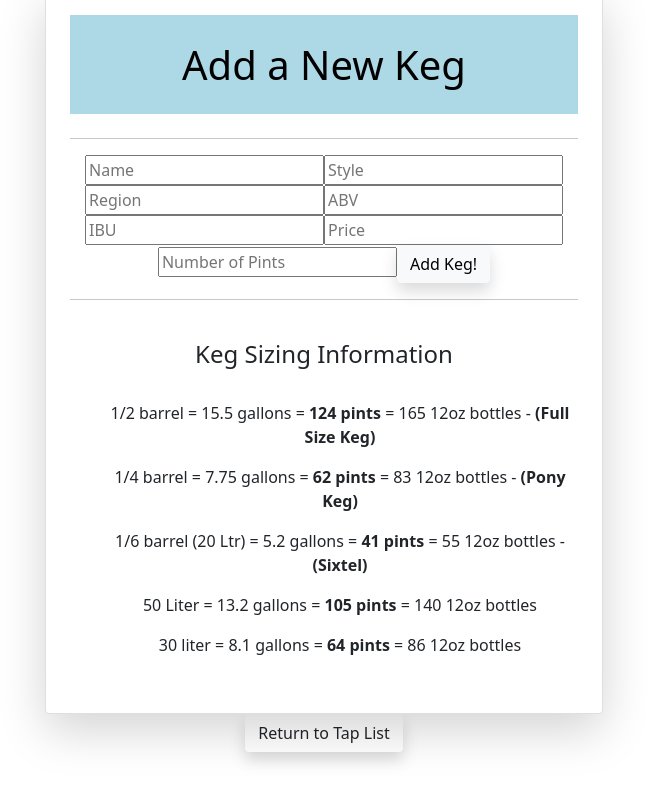
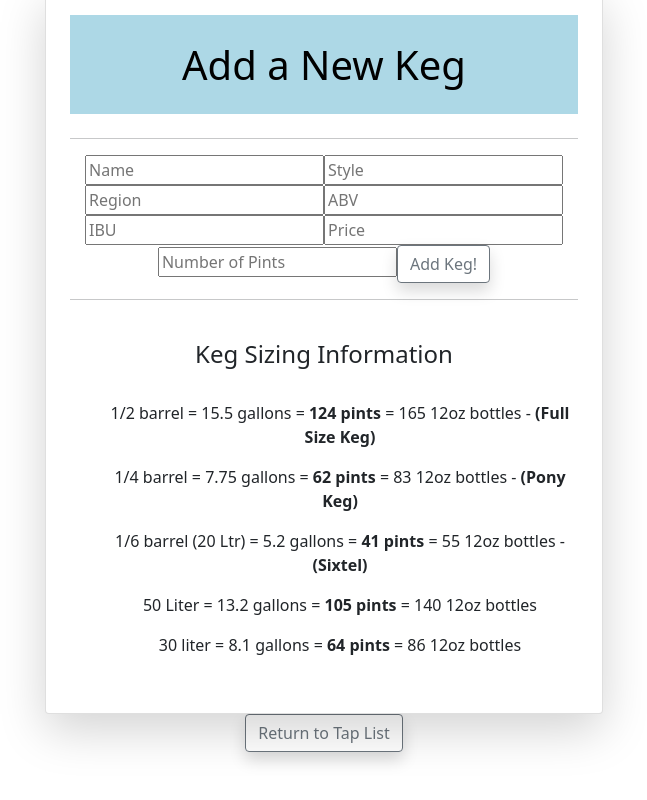
Before and after one commit to johnwhittenstudio/tap-room, a React (Create React App) app: page / in a window 1280 px wide. Both pictures are taken after a click on the button "Add Keg". Shown: the part 128-928 px from the top of the page, without its empty margins (316-963 px from the left). Built offline with nearby package versions, Linux system fonts and the light colour scheme.

Commit message:
adjust styling

```diff
--- a/src/components/KegControl.js
+++ b/src/components/KegControl.js
@@ -112,8 +112,7 @@ class KegControl extends React.Component {
     return(
       <React.Fragment>
         {currentlyVisibleState}
-        {/* <br/> */}
-        <button className="btn shadow deleteBtn" onClick={this.handleClick}>{buttonText}</button>
+        <button className="btn shadow deleteBtn btn-outline-secondary" onClick={this.handleClick}>{buttonText}</button>
       </React.Fragment>
     );
   }
--- a/src/components/KegDetail.js
+++ b/src/components/KegDetail.js
@@ -24,9 +24,9 @@ function KegDetail(props) {
           <div className="card-footer justify-content-center" style={{backgroundColor: "white"}}>
           {buyButton}
           <br/>
-            <button onClick={props.onClickingEdit} className="btn shadow mr-2 updateBtn">Update Keg</button>
-            <button onClick={() => onClickingDelete(keg.id)} className="btn shadow deleteBtn">Delete Keg</button>
-            <button onClick={() => onClickingIncrease(keg.id)} className="btn shadow deleteBtn">Restock</button>
+            <button onClick={props.onClickingEdit} className="btn shadow mr-2 updateBtn btn-outline-secondary">Update Keg</button>
+            <button onClick={() => onClickingDelete(keg.id)} className="btn shadow deleteBtn btn-outline-secondary">Delete Keg</button>
+            <button onClick={() => onClickingIncrease(keg.id)} className="btn shadow deleteBtn btn-outline-secondary">Restock</button>
           </div>
         </div>
     </React.Fragment>
--- a/src/components/ReusableForm.js
+++ b/src/components/ReusableForm.js
@@ -37,7 +37,7 @@ function ReusableForm(props) {
           min={1}
           name="pints"
           placeholder="Number of Pints" />
-          <button className="btn shadow mr-2 updateBtn btn-light" type='submit'>{props.buttonText}</button>
+          <button className="btn shadow mr-2 updateBtn btn-outline-secondary" type='submit'>{props.buttonText}</button>
       </form>
       <hr />
       <br/>
```
